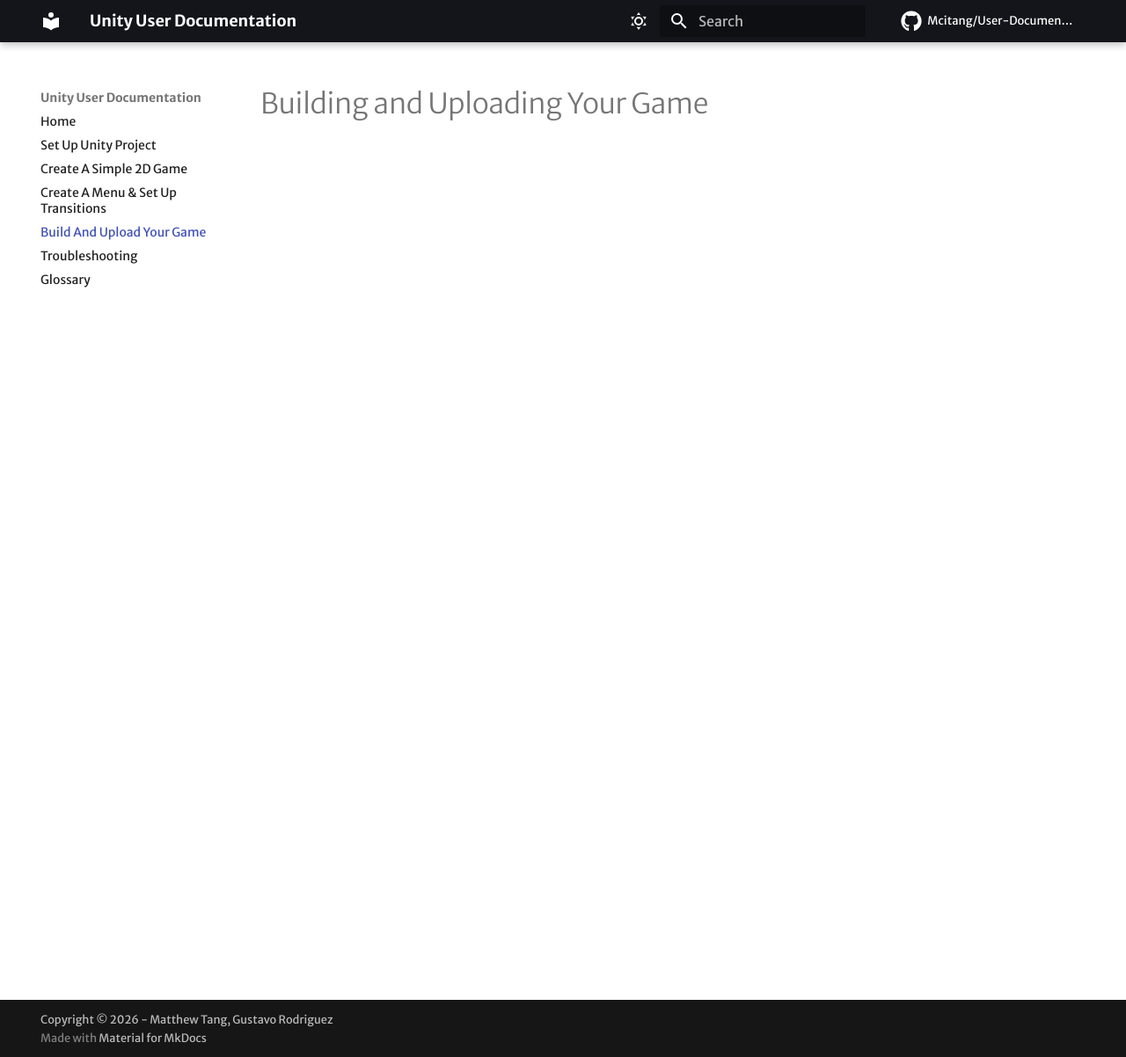
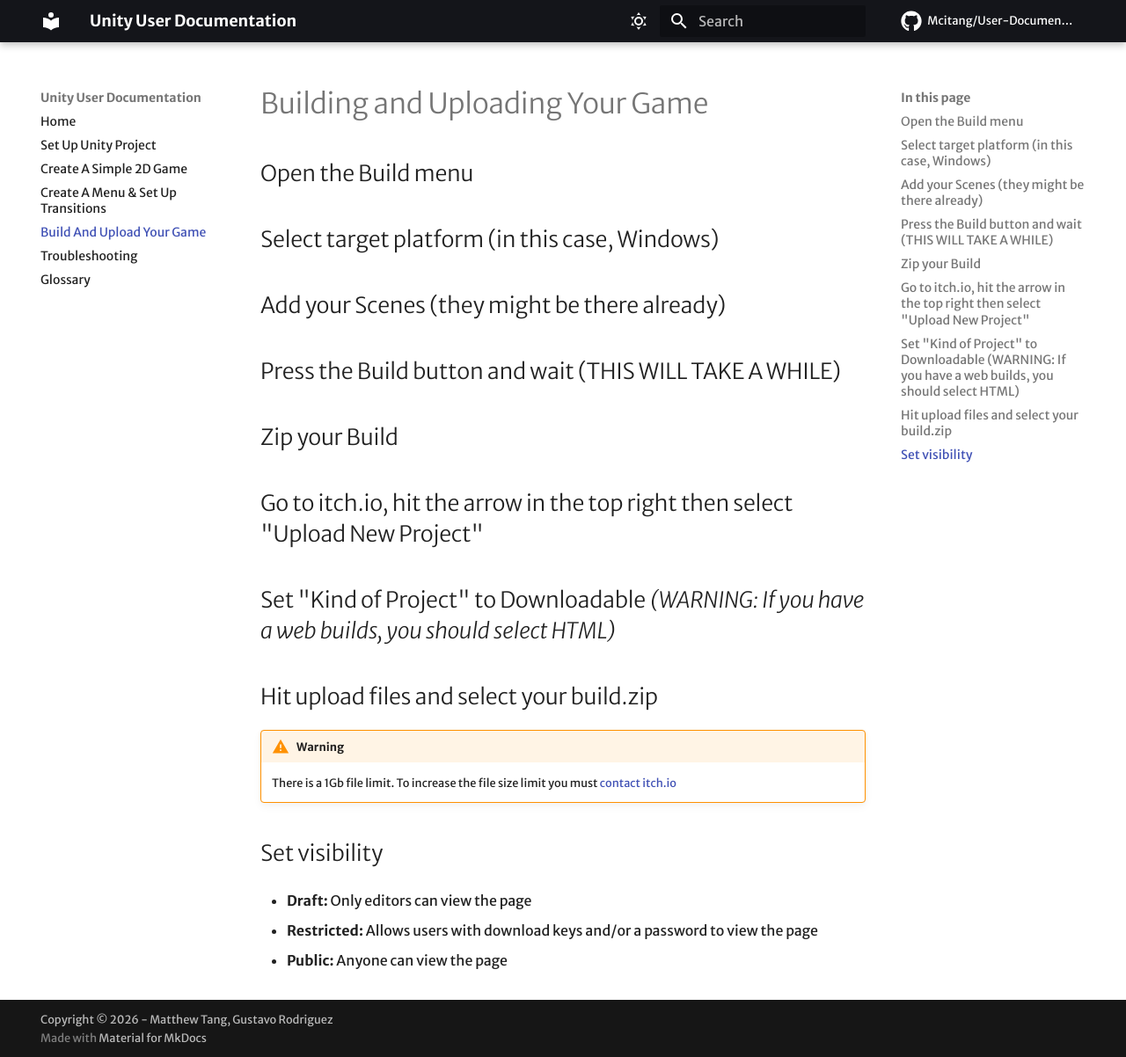
Before and after one commit to Mcitang/User-Documentation, an MkDocs documentation site: the page built from docs/build-game.md, in a window 1280 px wide and 1202 px high. Shown: the whole window at 88% size. Built offline with MkDocs 1.6.1 and Material for MkDocs 9.7.7, drawn with Linux system fonts in a browser that asks for light colours; some web fonts are replaced; comment, search, counter and statistics services are not loaded.

Commit message:
Create page skeletons

```diff
--- a/docs/build-game.md
+++ b/docs/build-game.md
@@ -1 +1,31 @@
 # Building and Uploading Your Game
+
+## Open the Build menu
+
+## Select target platform (in this case, Windows)
+
+## Add your Scenes (they might be there already)
+
+## Press the Build button and wait (THIS WILL TAKE A WHILE)
+
+## Zip your Build
+
+## Go to itch.io, hit the arrow in the top right then select "Upload New Project"
+
+## Set "Kind of Project" to Downloadable *(WARNING: If you have a web builds, you should select HTML)*
+
+## Hit upload files and select your build.zip
+!!! warning
+    There is a 1Gb file limit. To increase the file size limit you must [contact itch.io][itch-contact]
+
+## Set visibility
+- **Draft:**
+Only editors can view the page
+
+- **Restricted:**
+Allows users with download keys and/or a password to view the page
+
+- **Public:**
+Anyone can view the page
+
+[itch-contact]: https://itch.io/support
--- a/docs/make-menus.md
+++ b/docs/make-menus.md
@@ -1 +1,15 @@
 # Making The Menus
+
+## Create a new Scene, call it Main Menu
+
+## Add UI stuff and a label "Main Menu"
+
+## Add a play button
+
+## Create scene transition system
+
+## Make the play button go to game scene
+
+## Back in the Game Scene, add a "Back to Menu" button on win state
+
+## Add a Pause Menu with a Resume and Back to Menu buttons
```
Also changed, not shown: docs/make-game.md (+22 -0 lines).
